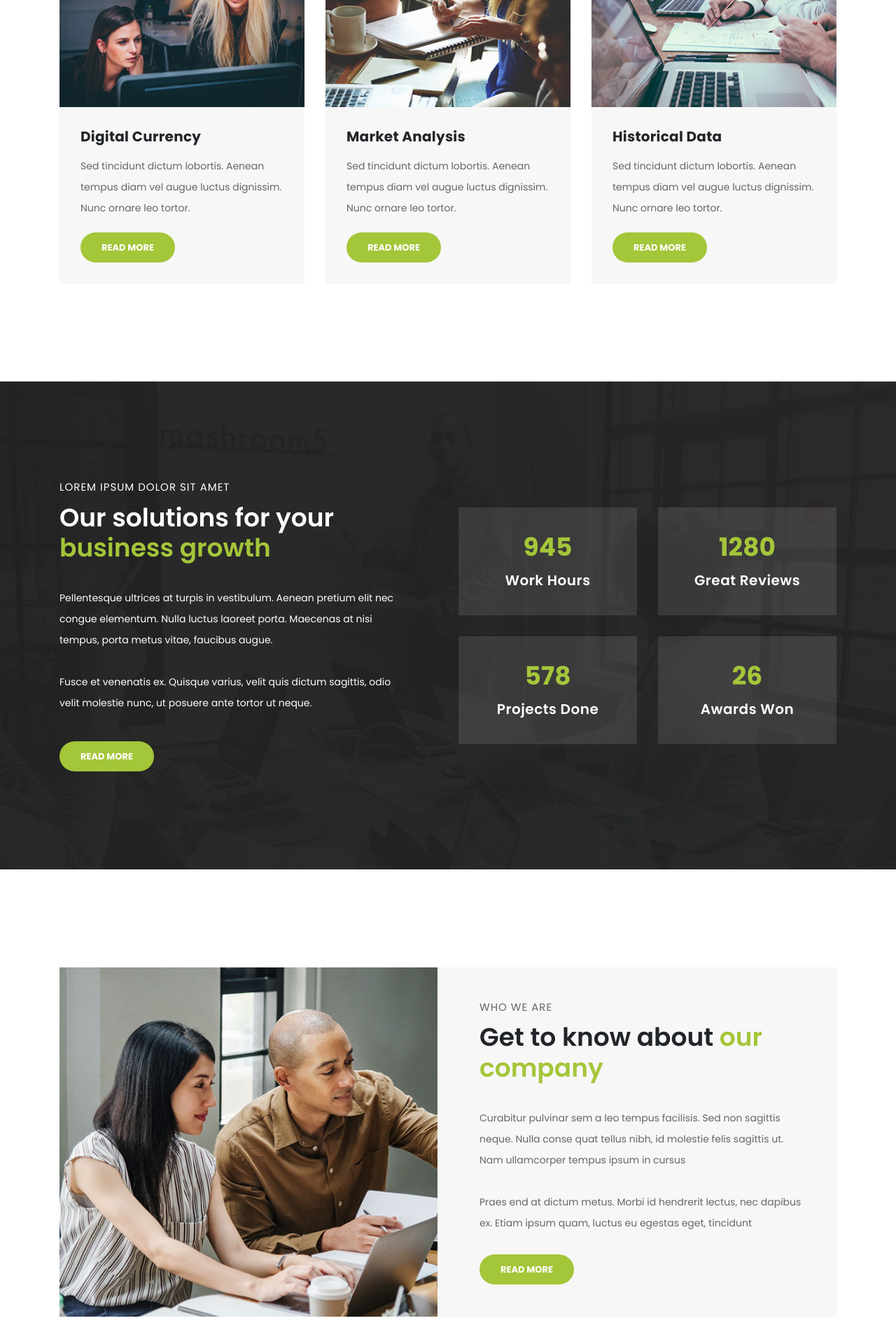
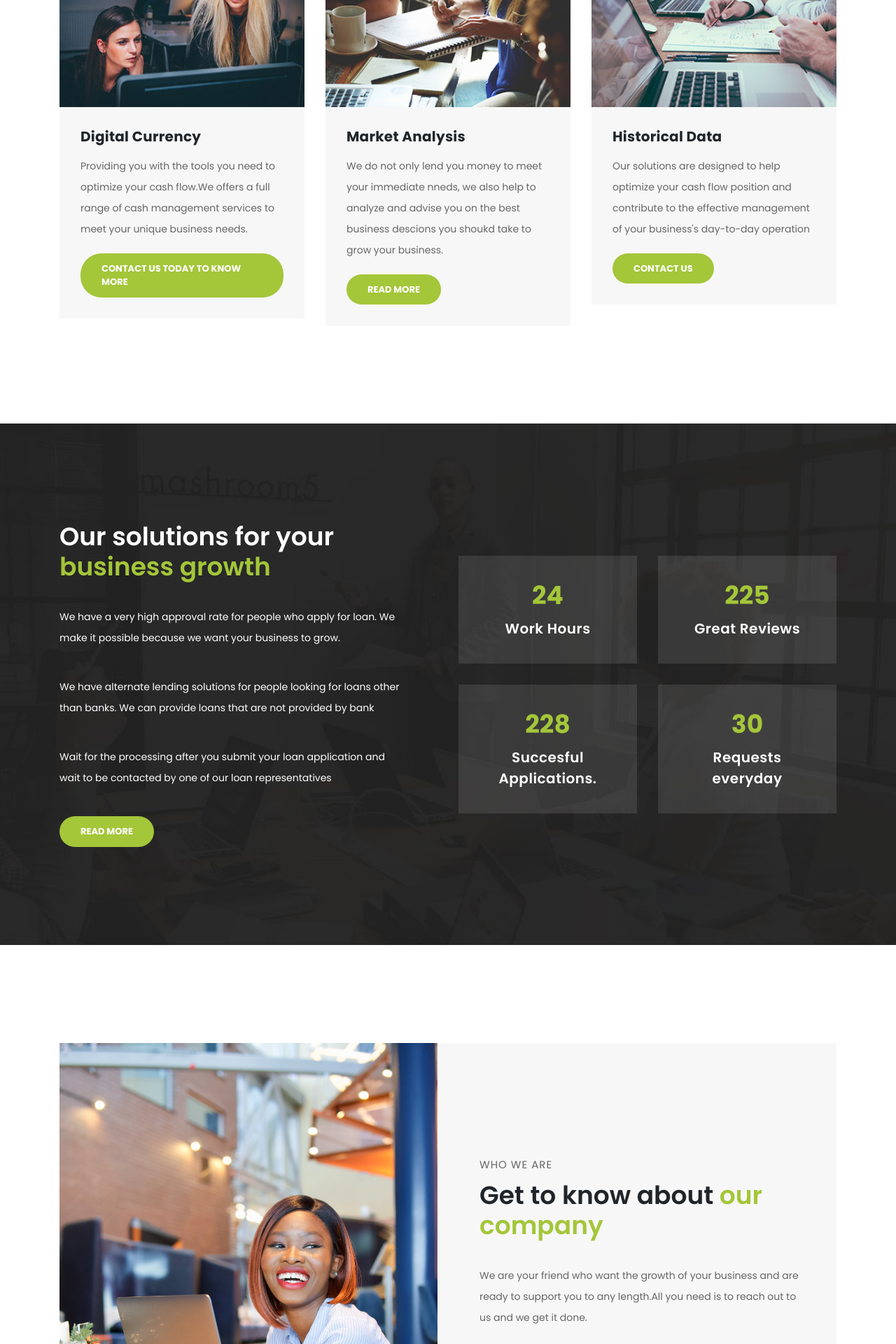
Before and after one commit to nuelxlencedjango/microfinance_app, a Django app: page / in a window 1280 px wide. Shown: the part 1360-3280 px from the top of the page at 70% size. Run offline with Django 4.2, Linux system fonts and the light colour scheme; grey boxes labelled with a size stand in for pictures from a placeholder-image service; parts of the project's set-up code (start-up, migrations or seed data) failed here and were passed over; some libraries are stand-ins or nearby versions.

Commit message:
heroku uploading

```diff
--- a/adminManager/views.py
+++ b/adminManager/views.py
@@ -99,7 +99,7 @@ def dashboard(request):
     #def check_due_date():
     all_customer =CustomerLoan.objects.all()
     for name in all_customer:
-        if int(datetime.now().strftime("%s")) <= int(name.mydate.strftime("%s")):
+        if int(datetime.now().strftime("%s")) >= int(name.mydate.strftime("%s")):
             amount_payable = CustomerLoan.objects.filter(customer=name.customer)#,payable_loan=name.payable_loan)
             #amount_paid = CustomerLoan.objects.filter(customer=name.customer,total_amount_paid=name.total_amount_paid)
 
--- a/templates/new/general/index.html
+++ b/templates/new/general/index.html
@@ -157,11 +157,12 @@ https://templatemo.com/tm-545-finance-business
           <!-- Item -->
           <div class="item item-1">
             <div class="img-fill">
-                <div class="text-content">
+                <div class="text-content" >
                   <h6>we are ready to help you</h6>
-                  <h4>Financial Analysis<br>&amp; Consulting</h4>
+                  <h4>Financial Analysis<br>&amp; Consultancy</h4>
                   <p>We are here to help you finance your immediate projects like boosting your business,hospital bills,paying rent, buying a car,
                     paying school fees, etc.</p>
+                    <p>Join the many business owners and workers  we’ve helped turn great ideas into thriving businesses</p>
                   <a href="contact.html" class="filled-button">contact us</a>
                   <h3>{% for i in abb %}</h3>
                   <h3 style="color: green">{{ i.mydate}}</h3>
@@ -175,11 +176,19 @@ https://templatemo.com/tm-545-finance-business
           <!-- Item -->
           <div class="item item-2">
             <div class="img-fill">
-                <div class="text-content">
+                <div class="text-content" style="margin-top: 80px">
                   <h6>we are here to support you</h6>
-                  <h4>Accounting<br>&amp; Management</h4>
-                  <p>Save with us today and thank us tomorrow.</p>
+
+                  <p>Your business is succeeding and you’re ready to take the next step. Verity is here to help you grow your business by providing a suite of loan products to fit all your needs. With local Seattle Business experience and understanding, as well as local loan decisions, Verity provides the trusted, professional, and personal service you deserve from your financial institution</p>
                   <p>Get a loan and invest into your business.We one call away from getting that loan .Contact us today for your financial freedom !</p>
+                  <p>Manage the ups and downs of your business needs with a line of credit</p>
+                  <ul>
+                    <li>Low variable interest rates</li>
+                    <li>Funds available for practically any purpose</li>
+                    <li>Avoid excess interest payments</li>
+                    <li>Borrow up to your business’ credit limit </li>
+                    <li>Earn rewards each time you spend  </li>
+                  </ul>
                   <a href="services.html" class="filled-button">our services</a>
                 </div>
             </div>
@@ -188,11 +197,14 @@ https://templatemo.com/tm-545-finance-business
           <!-- Item -->
           <div class="item item-3">
             <div class="img-fill">
-                <div class="text-content">
-                  <h6>we have a solid background</h6>
+                <div class="text-content" style="margin-top: 40px">
+                  <h6>Cash Management Services</h6>
                   <h4>Market Analysis<br>&amp; Statistics</h4>
 
-                  <p>We Help you actualize your dreams by making finance available.</p>
+                  <p>Simsudresources  offers a full range of cash management services to meet your unique business needs.
+                  Our solutions are designed to help optimize your cash flow position and contribute to the effective management of your business's day-to-day operations</p>
+                  <p>Simsudresources Helps you actualize your dreams by making finance available & by
+                   helping you execute a wide range of cash management transactions, all designed to help you manage your cash flow more efficiently</p>
                   <!--<a href="about.html" class="filled-button">learn more</a>-->
                 </div>
             </div>
@@ -207,7 +219,7 @@ https://templatemo.com/tm-545-finance-business
         <div class="row">
           <div class="col-md-8">
             <h4>Request a call back right now ?</h4>
-            <span>Mauris ut dapibus velit cras interdum nisl ac urna tempor mollis.</span>
+            <span>We are one call away from getting the funds you desire.</span>
           </div>
           <div class="col-md-4">
             <a href="contact.html" class="border-button">Contact Us</a>
@@ -230,8 +242,10 @@ https://templatemo.com/tm-545-finance-business
               <img src="assets/images/service_01.jpg" alt="">
               <div class="down-content">
                 <h4>Digital Currency</h4>
-                <p>Sed tincidunt dictum lobortis. Aenean tempus diam vel augue luctus dignissim. Nunc ornare leo tortor.</p>
-                <a href="" class="filled-button">Read More</a>
+                <p>Providing you with the tools you need to optimize your cash flow.We offers a full range of cash management services to meet your unique business needs.</p>
+
+
+                <a href="" class="filled-button">contact us today to know more</a>
               </div>
             </div>
           </div>
@@ -240,7 +254,7 @@ https://templatemo.com/tm-545-finance-business
               <img src="assets/images/service_02.jpg" alt="">
               <div class="down-content">
                 <h4>Market Analysis</h4>
-                <p>Sed tincidunt dictum lobortis. Aenean tempus diam vel augue luctus dignissim. Nunc ornare leo tortor.</p>
+                <p>We do not only lend you money to meet your immediate nneds, we also help to analyze and advise you on the best business descions you shoukd take to grow your business.</p>
                 <a href="" class="filled-button">Read More</a>
               </div>
             </div>
@@ -250,8 +264,9 @@ https://templatemo.com/tm-545-finance-business
               <img src="assets/images/service_03.jpg" alt="">
               <div class="down-content">
                 <h4>Historical Data</h4>
-                <p>Sed tincidunt dictum lobortis. Aenean tempus diam vel augue luctus dignissim. Nunc ornare leo tortor.</p>
-                <a href="" class="filled-button">Read More</a>
+                <p> Our solutions are designed to help optimize your cash flow position and contribute to the effective management of your business's day-to-day operation
+                </p>
+                <a href="" class="filled-button">Contact Us</a>
               </div>
             </div>
           </div>
@@ -264,10 +279,12 @@ https://templatemo.com/tm-545-finance-business
         <div class="row">
           <div class="col-md-6">
             <div class="left-content">
-              <span>Lorem ipsum dolor sit amet</span>
+              <!--<span>Lorem ipsum dolor sit amet</span>-->
               <h2>Our solutions for your <em>business growth</em></h2>
-              <p>Pellentesque ultrices at turpis in vestibulum. Aenean pretium elit nec congue elementum. Nulla luctus laoreet porta. Maecenas at nisi tempus, porta metus vitae, faucibus augue.
-              <br><br>Fusce et venenatis ex. Quisque varius, velit quis dictum sagittis, odio velit molestie nunc, ut posuere ante tortor ut neque.</p>
+              <p>We have a very high approval rate for people who apply for loan. We make it possible because we want your business to grow.</p>
+              <p>We have alternate lending solutions for people looking for loans other than banks. We can provide loans that are not provided by bank</p>
+              <p>Wait for the processing after you submit your loan application and wait to be contacted by one of our loan representatives</p>
+
               <a href="" class="filled-button">Read More</a>
             </div>
           </div>
@@ -275,26 +292,26 @@ https://templatemo.com/tm-545-finance-business
             <div class="row">
               <div class="col-md-6">
                 <div class="count-area-content">
-                  <div class="count-digit">945</div>
+                  <div class="count-digit">24</div>
                   <div class="count-title">Work Hours</div>
                 </div>
               </div>
               <div class="col-md-6">
                 <div class="count-area-content">
-                  <div class="count-digit">1280</div>
+                  <div class="count-digit">225</div>
                   <div class="count-title">Great Reviews</div>
                 </div>
               </div>
               <div class="col-md-6">
                 <div class="count-area-content">
-                  <div class="count-digit">578</div>
-                  <div class="count-title">Projects Done</div>
+                  <div class="count-digit">228</div>
+                  <div class="count-title">Succesful Applications.</div>
                 </div>
               </div>
               <div class="col-md-6">
                 <div class="count-area-content">
-                  <div class="count-digit">26</div>
-                  <div class="count-title">Awards Won</div>
+                  <div class="count-digit">30</div>
+                  <div class="count-title">Requests everyday</div>
                 </div>
               </div>
             </div>
@@ -311,15 +328,17 @@ https://templatemo.com/tm-545-finance-business
               <div class="row">
                 <div class="col-md-6">
                   <div class="left-image">
-                    <img src="{% static 'assets/images/more-info.jpg' %}" alt="">
+                    <img src="/static/images/bankslide1.jpg" alt="">
                   </div>
                 </div>
                 <div class="col-md-6 align-self-center">
                   <div class="right-content">
                     <span>Who we are</span>
                     <h2>Get to know about <em>our company</em></h2>
-                    <p>Curabitur pulvinar sem a leo tempus facilisis. Sed non sagittis neque. Nulla conse quat tellus nibh, id molestie felis sagittis ut. Nam ullamcorper tempus ipsum in cursus<br><br>Praes end at dictum metus. Morbi id hendrerit lectus, nec dapibus ex. Etiam ipsum quam, luctus eu egestas eget, tincidunt</p>
-                    <a href="#" class="filled-button">Read More</a>
+                    <p> We are your friend who want the growth of your business and are ready to support you to any length.All you need is to reach out to us and we get it done.</p>
+                    <p>We are a purpose-driven team, committed to results in an inclusive and high-performance cultur</p>
+                    <p>With us, you can bank on us that your need is met.Enjoy today while saving for tomorrow. We’ll help you stay on track so you can enjoy the moment.</p>
+                        <!--<a href="#" class="filled-button">Read More</a>-->
                   </div>
                 </div>
               </div>
@@ -329,7 +348,7 @@ https://templatemo.com/tm-545-finance-business
       </div>
     </div>
 
-    <div class="testimonials">
+    <!--<div class="testimonials">
       <div class="container">
         <div class="row">
           <div class="col-md-12">
@@ -381,7 +400,7 @@ https://templatemo.com/tm-545-finance-business
           </div>
         </div>
       </div>
-    </div>
+    </div>-->
 
     <div class="callback-form">
       <div class="container">
@@ -389,7 +408,7 @@ https://templatemo.com/tm-545-finance-business
           <div class="col-md-12">
             <div class="section-heading">
               <h2>Request a <em>call back</em></h2>
-              <span>Etiam suscipit ante a odio consequat</span>
+              <span></span>
             </div>
           </div>
           <div class="col-md-12">
@@ -431,7 +450,7 @@ https://templatemo.com/tm-545-finance-business
 
     <div class="partners">
       <div class="container">
-        <div class="row">
+        <!--<div class="row">
           <div class="col-md-12">
             <div class="owl-partners owl-carousel">
 
@@ -457,7 +476,7 @@ https://templatemo.com/tm-545-finance-business
 
             </div>
           </div>
-        </div>
+        </div>-->
       </div>
     </div>
 
@@ -468,7 +487,9 @@ https://templatemo.com/tm-545-finance-business
         <div class="row">
           <div class="col-md-3 footer-item">
             <h4>Finance Business</h4>
-            <p>Vivamus tellus mi. Nulla ne cursus elit,vulputate. Sed ne cursus augue hasellus lacinia sapien vitae.</p>
+            <p>Our values: Respect, Integrity, Accountability and Passion.
+            </p>
+          <p>By putting our customers first, we’re helping them be better off today and tomorrow.A purpose-driven team, committed to results in an inclusive and high-performance culture.</p>
             <ul class="social-icons">
               <li><a rel="nofollow" href="https://fb.com/templatemo" target="_blank"><i class="fa fa-facebook"></i></a></li>
               <li><a href="#"><i class="fa fa-twitter"></i></a></li>
@@ -479,21 +500,21 @@ https://templatemo.com/tm-545-finance-business
           <div class="col-md-3 footer-item">
             <h4>Useful Links</h4>
             <ul class="menu-list">
-              <li><a href="#">Vivamus ut tellus mi</a></li>
-              <li><a href="#">Nulla nec cursus elit</a></li>
-              <li><a href="#">Vulputate sed nec</a></li>
-              <li><a href="#">Cursus augue hasellus</a></li>
-              <li><a href="#">Lacinia ac sapien</a></li>
+              <li><a href="#">Home</a></li>
+              <li><a href="#">About Us</a></li>
+              <li><a href="#">Our Services</a></li>
+              <li><a href="#">Contact Us</a></li>
+
             </ul>
           </div>
           <div class="col-md-3 footer-item">
             <h4>Additional Pages</h4>
             <ul class="menu-list">
-              <li><a href="#">About Us</a></li>
-              <li><a href="#">How We Work</a></li>
-              <li><a href="#">Quick Support</a></li>
+              <li><a href="#">Home</a></li>
+              <li><a href="#">Login</a></li>
+              <li><a href="#">Signup</a></li>
               <li><a href="#">Contact Us</a></li>
-              <li><a href="#">Privacy Policy</a></li>
+              <!--<li><a href="#">Privacy Policy</a></li>-->
             </ul>
           </div>
           <div class="col-md-3 footer-item last-item">
@@ -533,9 +554,9 @@ https://templatemo.com/tm-545-finance-business
       <div class="container">
         <div class="row">
           <div class="col-md-12">
-            <p>Copyright &copy; 2020 Financial Business Co., Ltd.
+            <p>Copyright &copy; 2022
 
-            - Design: <a rel="nofollow noopener" href="https://templatemo.com" target="_blank">TemplateMo</a></p>
+            - Design: <a rel="nofollow noopener" href="https://templatemo.com" target="_blank">realmindt@gmail.com</a></p>
           </div>
         </div>
       </div>
```
Also changed, not shown: static/images/bank1.jpeg (added), static/images/bank2.jpg (added), static/images/bankslide1.jpg (added).
